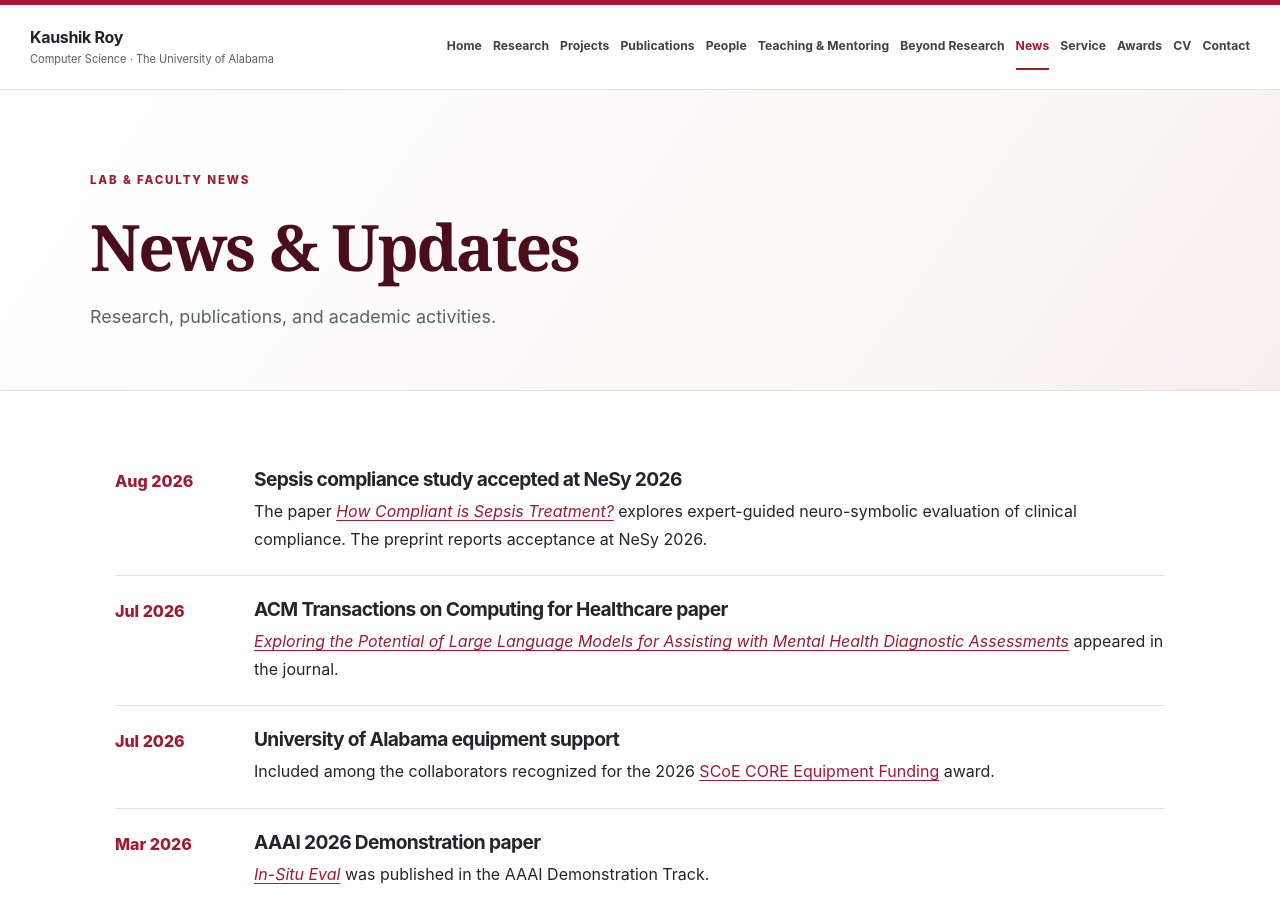
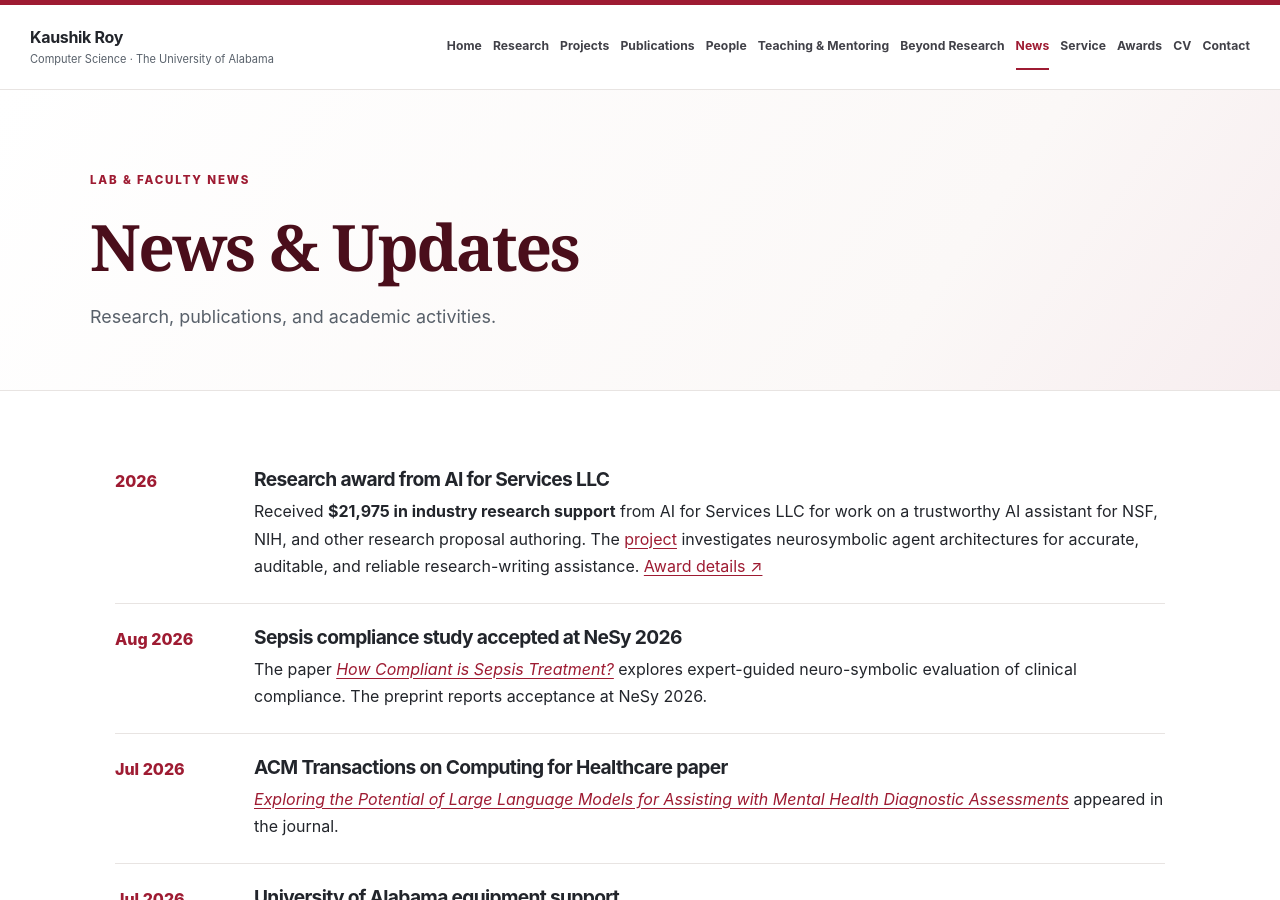
Before and after one commit to kauroy1994/home, a Jekyll site: the page built from _pages/news.md, in a window 1280 px wide and 900 px high. Built offline with Jekyll 4.4.1, drawn with Linux system fonts in a browser that asks for light colours.

Commit message:
Announce AI for Services LLC research award in faculty news

```diff
--- a/_pages/news.md
+++ b/_pages/news.md
@@ -5,6 +5,8 @@ permalink: /news/
 eyebrow: LAB & FACULTY NEWS
 lede: "Research, publications, and academic activities."
 ---
+
+<div class="timeline-item"><time>2026</time><div><h3>Research award from AI for Services LLC</h3><p>Received <strong>$21,975 in industry research support</strong> from AI for Services LLC for work on a trustworthy AI assistant for NSF, NIH, and other research proposal authoring. The <a href="{{ '/projects/' | relative_url }}#proposal-authoring">project</a> investigates neurosymbolic agent architectures for accurate, auditable, and reliable research-writing assistance. <a href="{{ '/awards/' | relative_url }}">Award details ↗</a></p></div></div>
 
 <div class="timeline-item"><time>Aug 2026</time><div><h3>Sepsis compliance study accepted at NeSy 2026</h3><p>The paper <a href="https://arxiv.org/abs/2608.13617"><em>How Compliant is Sepsis Treatment?</em></a> explores expert-guided neuro-symbolic evaluation of clinical compliance. The preprint reports acceptance at NeSy 2026.</p></div></div>
 
```
